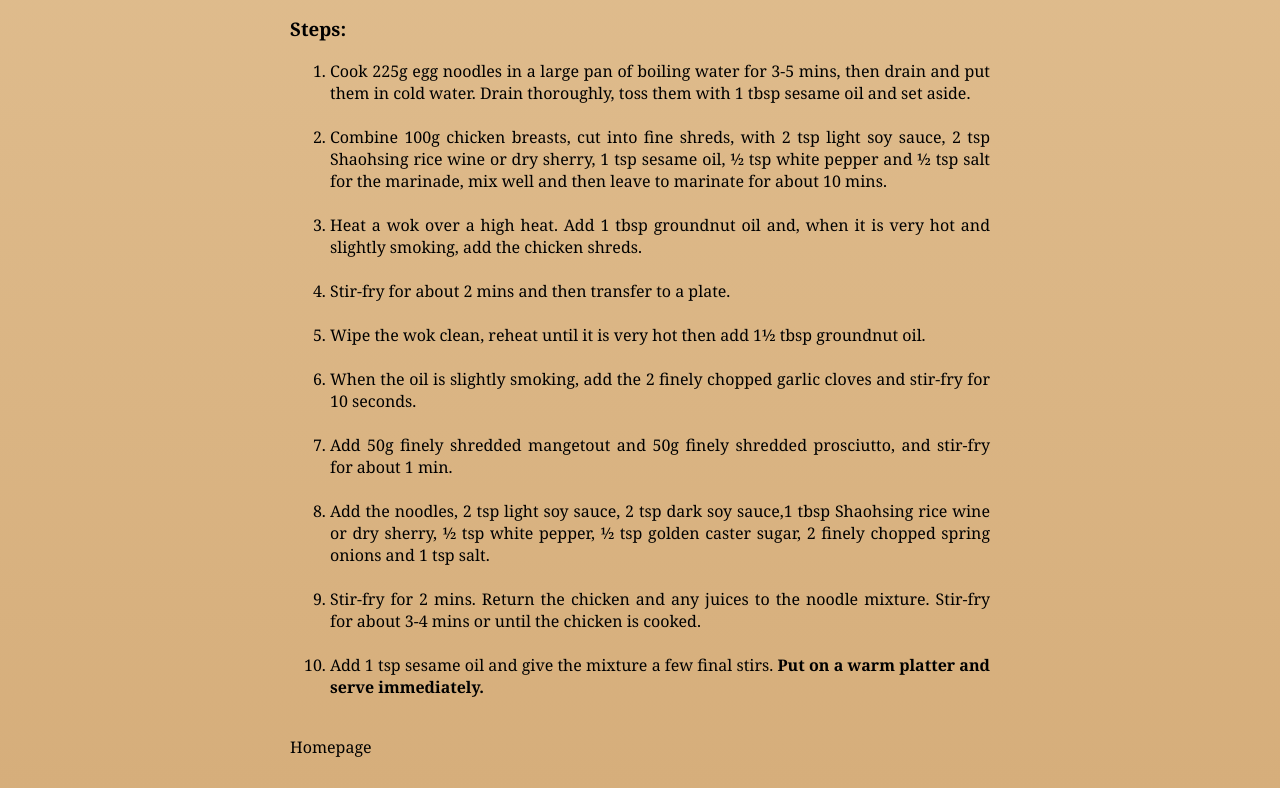
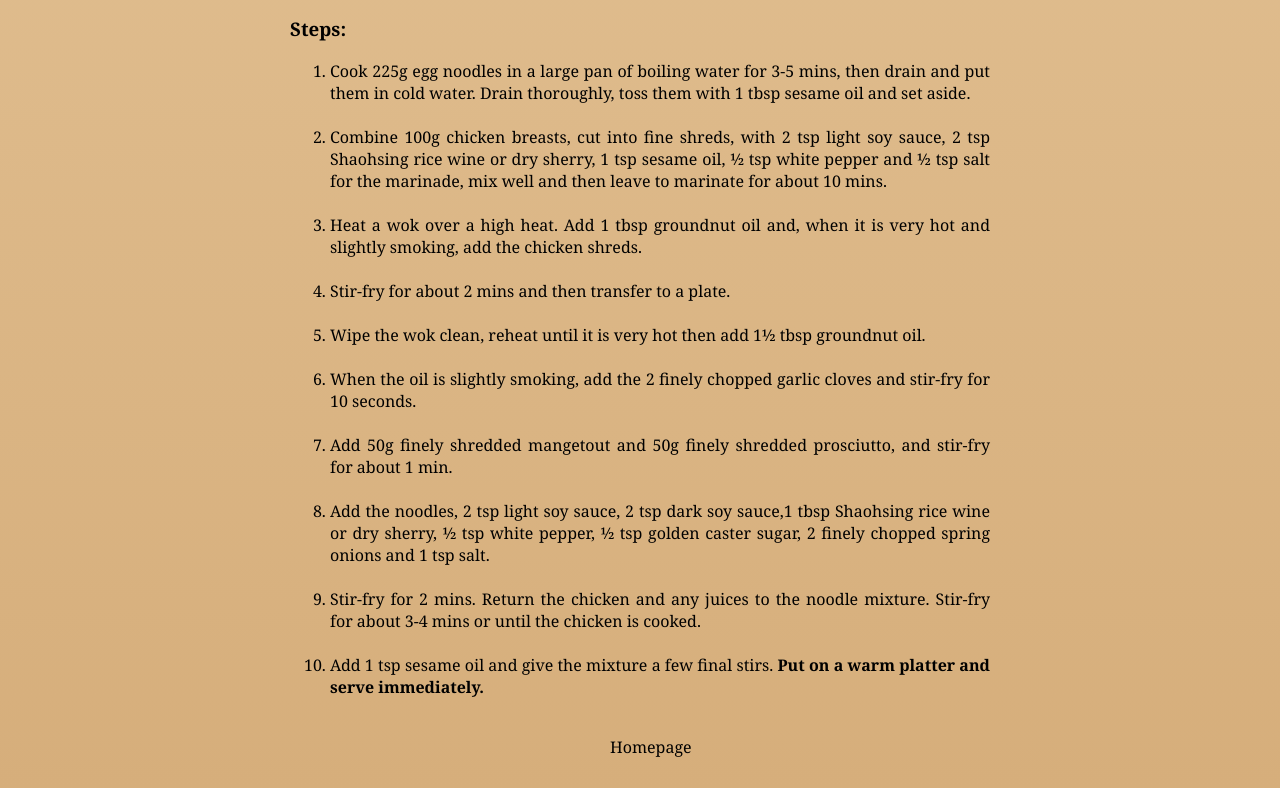
Before and after one commit to jonathancazares/odin-recipes, a plain HTML site: page recipes/chow_mein.html in a window 1280 px wide. Shown: the part 1071-1859 px from the top of the page. Drawn offline with Linux system fonts and the light colour scheme.

Commit message:
Add margin-left to .button class

```diff
--- a/styles.css
+++ b/styles.css
@@ -48,3 +48,6 @@ a:active {
     color: black;
     text-decoration: underline;
 }
+.button {
+    margin-left: 320px;
+}
```
